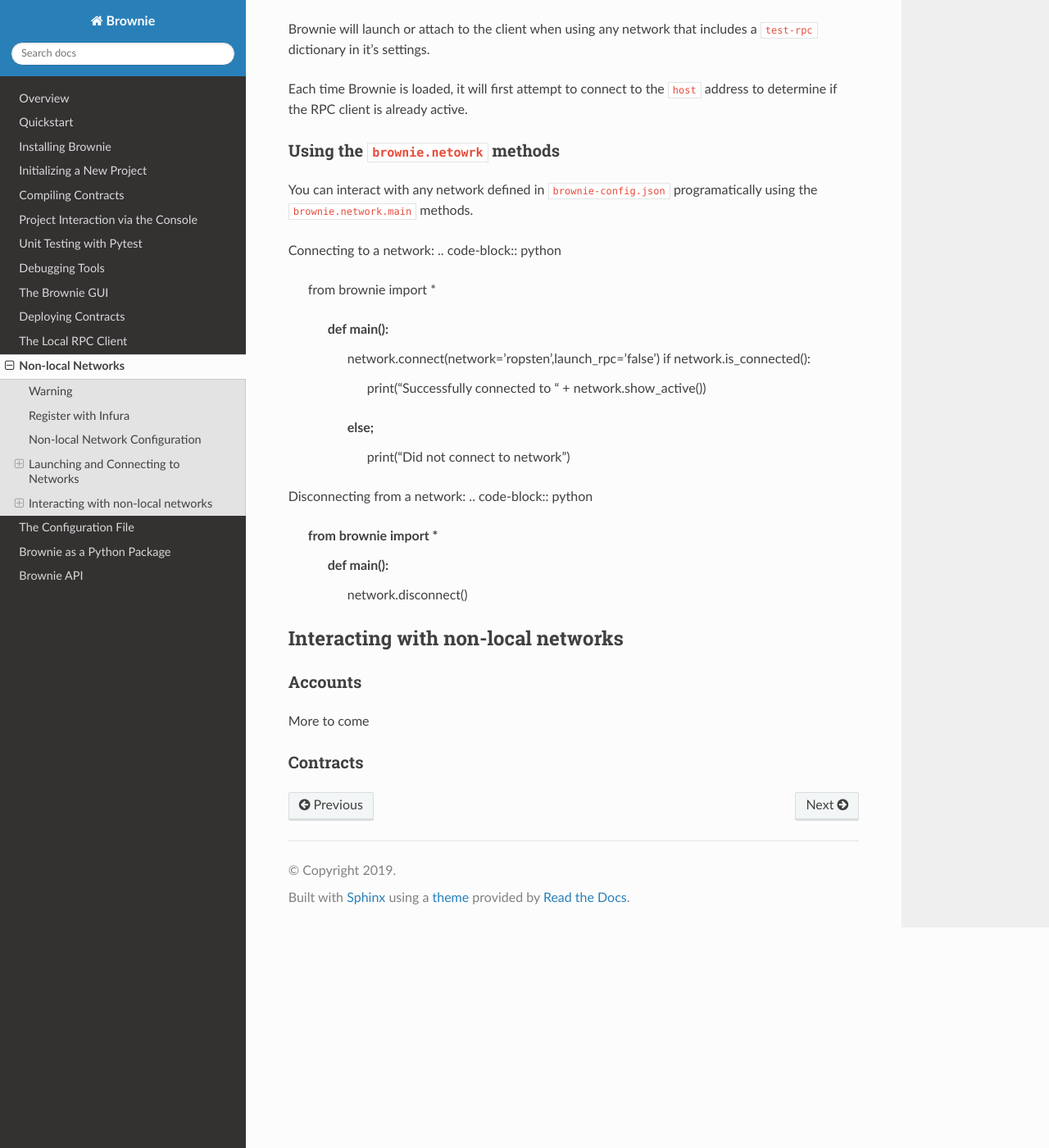
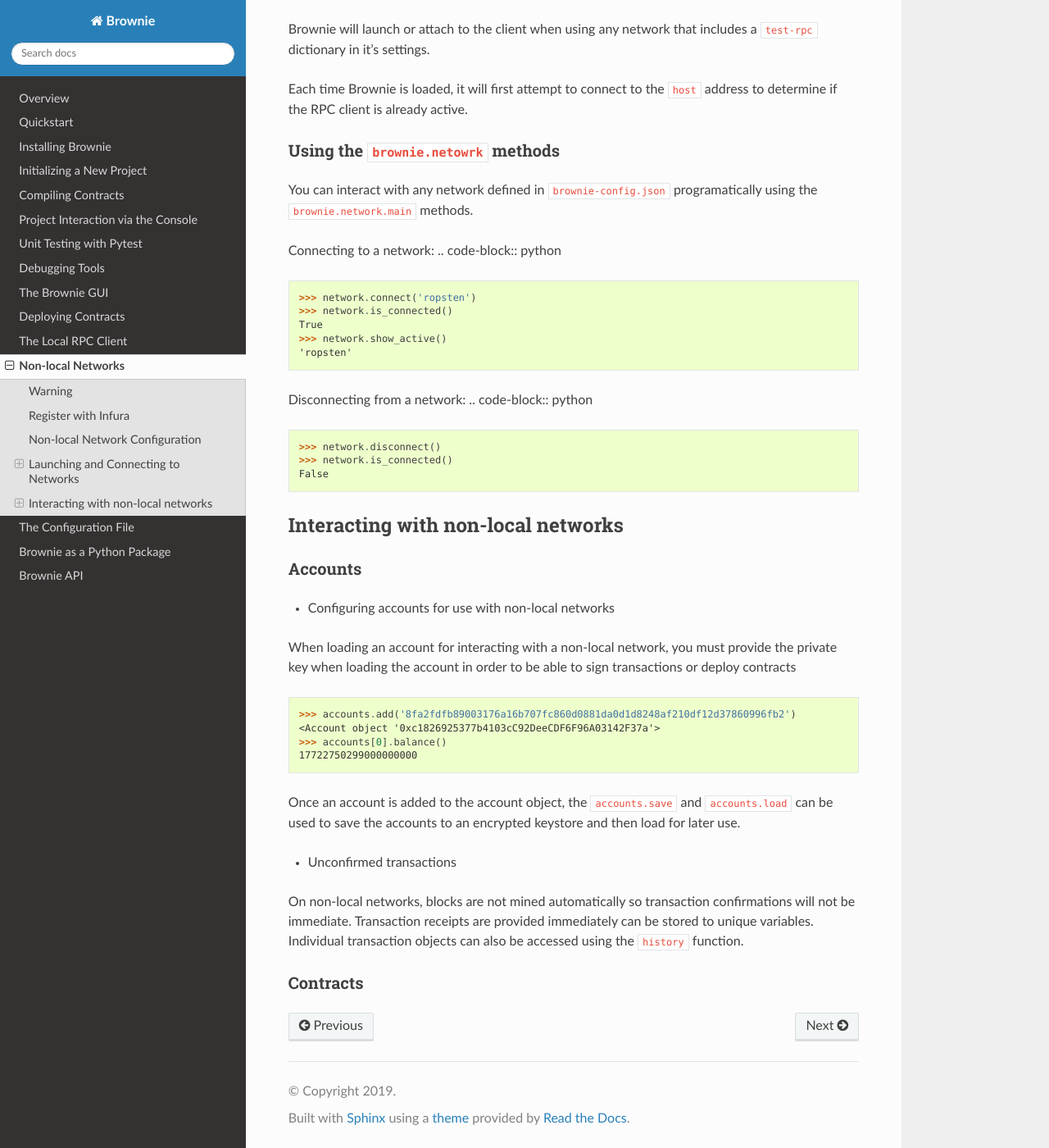
Before and after one commit to eth-brownie/brownie, a Sphinx documentation site: the page built from docs/nonlocal-networks.rst, in a window 1280 px wide and 1400 px high, scrolled down 1456 px. Shown: the whole window at 82% size. Built offline with Sphinx 7.4.7 and the Read the Docs theme 2.0.0, drawn with Linux system fonts in a browser that asks for light colours.

Commit message:
Add add/load/save guidance for non-local networks.

```diff
--- a/docs/nonlocal-networks.rst
+++ b/docs/nonlocal-networks.rst
@@ -70,29 +70,39 @@
 Connecting to a network:
 .. code-block:: python
 
-    from brownie import *
-
-        def main():
-            network.connect(network='ropsten',launch_rpc='false')
-            if network.is_connected():
-                print("Successfully connected to " + network.show_active())
-            else;
-                print("Did not connect to network")
+    >>> network.connect('ropsten')
+    >>> network.is_connected()
+    True
+    >>> network.show_active()
+    'ropsten'
 
 Disconnecting from a network:
 .. code-block:: python
-    from brownie import *
-        def main():
-            network.disconnect()
 
+    >>> network.disconnect()
+    >>> network.is_connected()
+    False
 
-Interacting with non-local networks
-===================================
+Interacting with  non-local networks
+==============================
 
 Accounts
 --------
 
-More to come
+* Configuring accounts for use with non-local networks
+When loading an account for interacting with a non-local network, you must provide the private key when loading the account in order to be able to sign transactions or deploy contracts
+
+.. code-block:: python
+
+        >>> accounts.add('8fa2fdfb89003176a16b707fc860d0881da0d1d8248af210df12d37860996fb2')
+        <Account object '0xc1826925377b4103cC92DeeCDF6F96A03142F37a'>
+        >>> accounts[0].balance()
+        17722750299000000000
+
+Once an account is added to the account object, the ``accounts.save`` and ``accounts.load`` can be used to save the accounts to an encrypted keystore and then load for later use.
+
+* Unconfirmed transactions
+On non-local networks, blocks are not mined automatically so transaction confirmations will not be immediate.  Transaction receipts are provided immediately can be stored to unique variables.  Individual transaction objects can also be accessed using the ``history`` function.
 
 Contracts
 ---------
```
